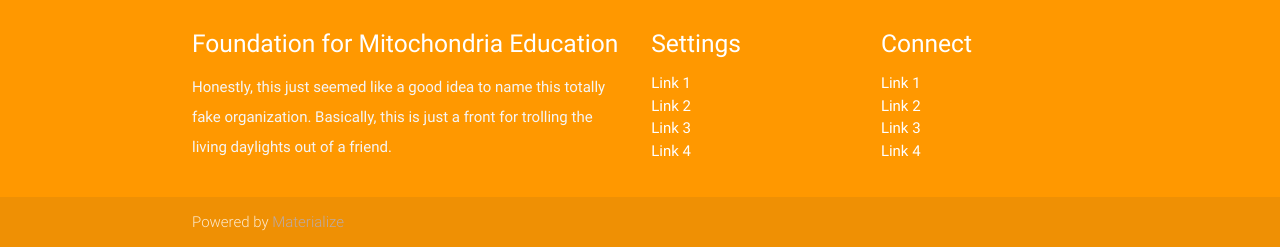
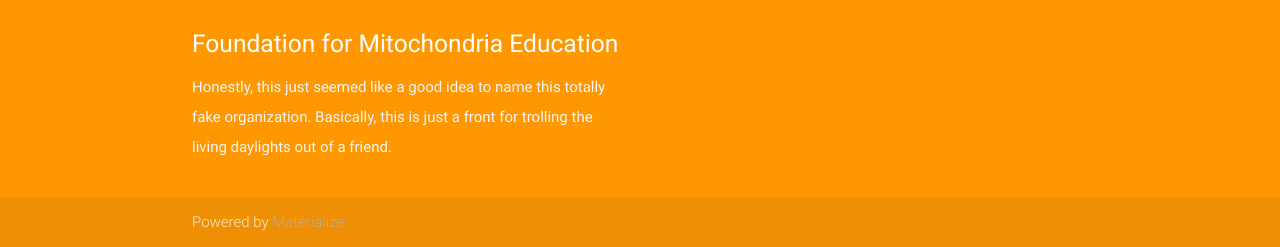
Before and after one commit to joestemarie/mitochondria, a plain HTML site: page index.html in a window 1280 px wide. Shown: the part 1905-2152 px from the top of the page. Drawn offline with nearby package versions, Linux system fonts and the light colour scheme.

Commit message:
Fixing footer

```diff
--- a/index.html
+++ b/index.html
@@ -148,24 +148,7 @@ j=d.createElement(s),dl=l!='dataLayer'?'&l='+l:'';j.async=true;j.src=
 
 
         </div>
-        <div class="col l3 s12">
-          <h5 class="white-text">Settings</h5>
-          <ul>
-            <li><a class="white-text" href="#!">Link 1</a></li>
-            <li><a class="white-text" href="#!">Link 2</a></li>
-            <li><a class="white-text" href="#!">Link 3</a></li>
-            <li><a class="white-text" href="#!">Link 4</a></li>
-          </ul>
-        </div>
-        <div class="col l3 s12">
-          <h5 class="white-text">Connect</h5>
-          <ul>
-            <li><a class="white-text" href="#!">Link 1</a></li>
-            <li><a class="white-text" href="#!">Link 2</a></li>
-            <li><a class="white-text" href="#!">Link 3</a></li>
-            <li><a class="white-text" href="#!">Link 4</a></li>
-          </ul>
-        </div>
+
       </div>
     </div>
     <div class="footer-copyright">
```
